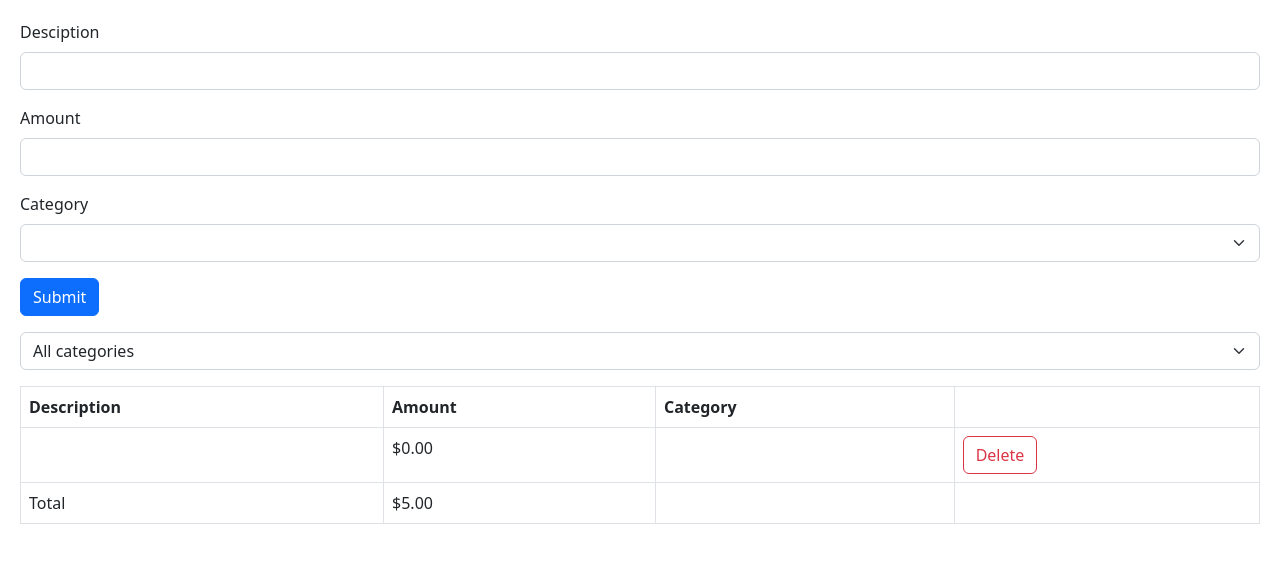
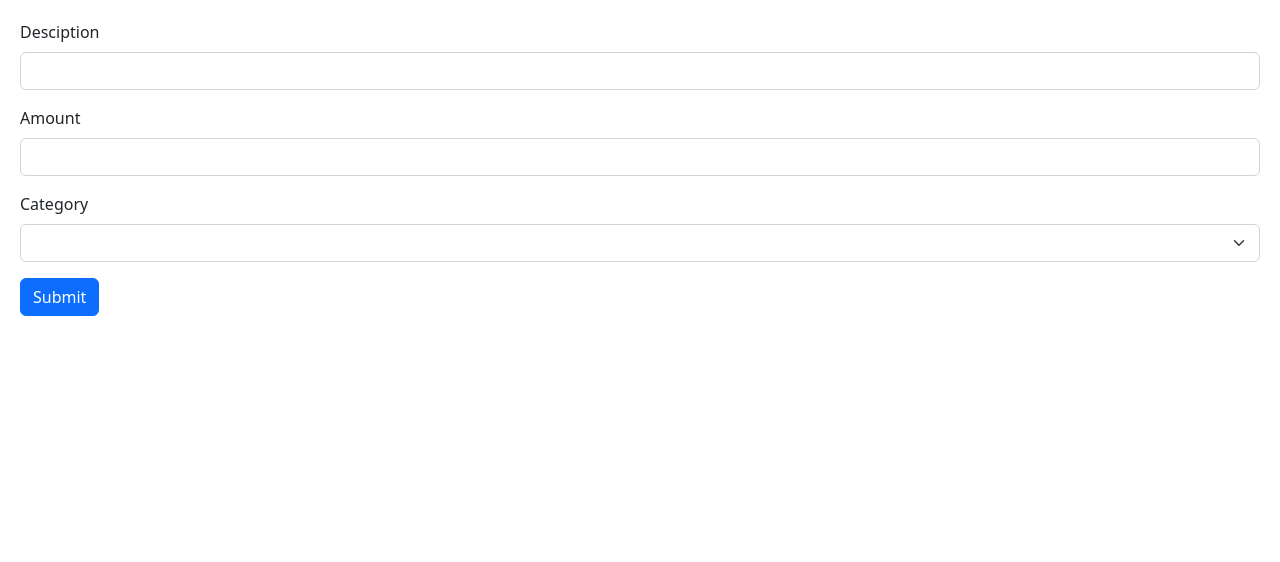
Before and after one commit to vasconcelosjean42/code-with-mosh, a React (Vite) app: page / in a window 1280 px wide. Shown: the top 562 px of the page. Built offline with nearby package versions, Linux system fonts and the light colour scheme.

Commit message:
my own expense list

```diff
--- a/src/App.tsx
+++ b/src/App.tsx
@@ -9,13 +9,7 @@ export interface itemProps {
 }
 
 const App = () => {
-  const [item, setItem] = useState<itemProps[]>([
-    {
-      description: "",
-      amount: 0,
-      category: "",
-    },
-  ]);
+  const [item, setItem] = useState<itemProps[]>();
 
   const onSubmit = (data: itemProps) => {
     const newItem = {
@@ -23,17 +17,19 @@ const App = () => {
       amount: data.amount,
       category: data.category,
     };
-    setItem((prevState) => [...prevState, newItem]);
+    setItem((prevState) => (prevState ? [...prevState, newItem] : [newItem]));
   };
 
   const handleDelete = (index: number) => {
-    setItem((prevState) => [...prevState].filter((item, i) => i !== index));
+    setItem((prevState) => {
+      if (prevState) return [...prevState].filter((item, i) => i !== index);
+    });
   };
 
   return (
     <>
       <Form onSubmit={onSubmit}></Form>
-      <List items={item} handleDelete={handleDelete}></List>
+      {item ? <List items={item} handleDelete={handleDelete}></List> : null}
     </>
   );
 };
--- a/src/component/expense-tracker/Form.tsx
+++ b/src/component/expense-tracker/Form.tsx
@@ -31,6 +31,7 @@ const Form = ({ onSubmit }: Props) => {
         <input
           {...register("description")}
           id="description"
+          name="description"
           type="text"
           className="form-control"
         />
@@ -45,6 +46,7 @@ const Form = ({ onSubmit }: Props) => {
         <input
           {...register("amount", { valueAsNumber: true })}
           id="amount"
+          name="amount"
           type="number"
           className="form-control"
         />
--- a/src/component/expense-tracker/List.tsx
+++ b/src/component/expense-tracker/List.tsx
@@ -8,6 +8,10 @@ interface Props {
 
 const List = ({ items, handleDelete }: Props) => {
   const [categorie, setCategorie] = useState("All");
+  const filteredItems =
+    categorie === "All"
+      ? items
+      : items.filter((item) => item.category === categorie);
   return (
     <div>
       <div className="mb-3">
@@ -15,8 +19,8 @@ const List = ({ items, handleDelete }: Props) => {
           name="category"
           id="category"
           className="form-select"
-          defaultValue="All"
           value={categorie}
+          onChange={(data) => setCategorie(data.target.value)}
         >
           <option value="All">All categories</option>
           <option value="Groceries">Groceries</option>
@@ -24,7 +28,7 @@ const List = ({ items, handleDelete }: Props) => {
           <option value="Entertainment">Entertainment</option>
         </select>
       </div>
-      {}
+      {filteredItems.length >= 1 ? (
         <div>
           <table className="table table-bordered">
             <thead>
@@ -36,7 +40,7 @@ const List = ({ items, handleDelete }: Props) => {
               </tr>
             </thead>
             <tbody>
-            {items.map((item, i) => (
+              {filteredItems.map((item, i) => (
                 <tr key={i}>
                   <td>{item.description}</td>
                   <td>${item.amount}.00</td>
@@ -53,13 +57,17 @@ const List = ({ items, handleDelete }: Props) => {
               ))}
               <tr>
                 <td>Total</td>
-              <td>$5.00</td>
+                <td>
+                  ${filteredItems.reduce((prev, cur) => prev + cur.amount, 0)}
+                  .00
+                </td>
                 <td></td>
                 <td></td>
               </tr>
             </tbody>
           </table>
         </div>
+      ) : null}
     </div>
   );
 };
```
Lines whose indentation alone changed are shown as unchanged.
